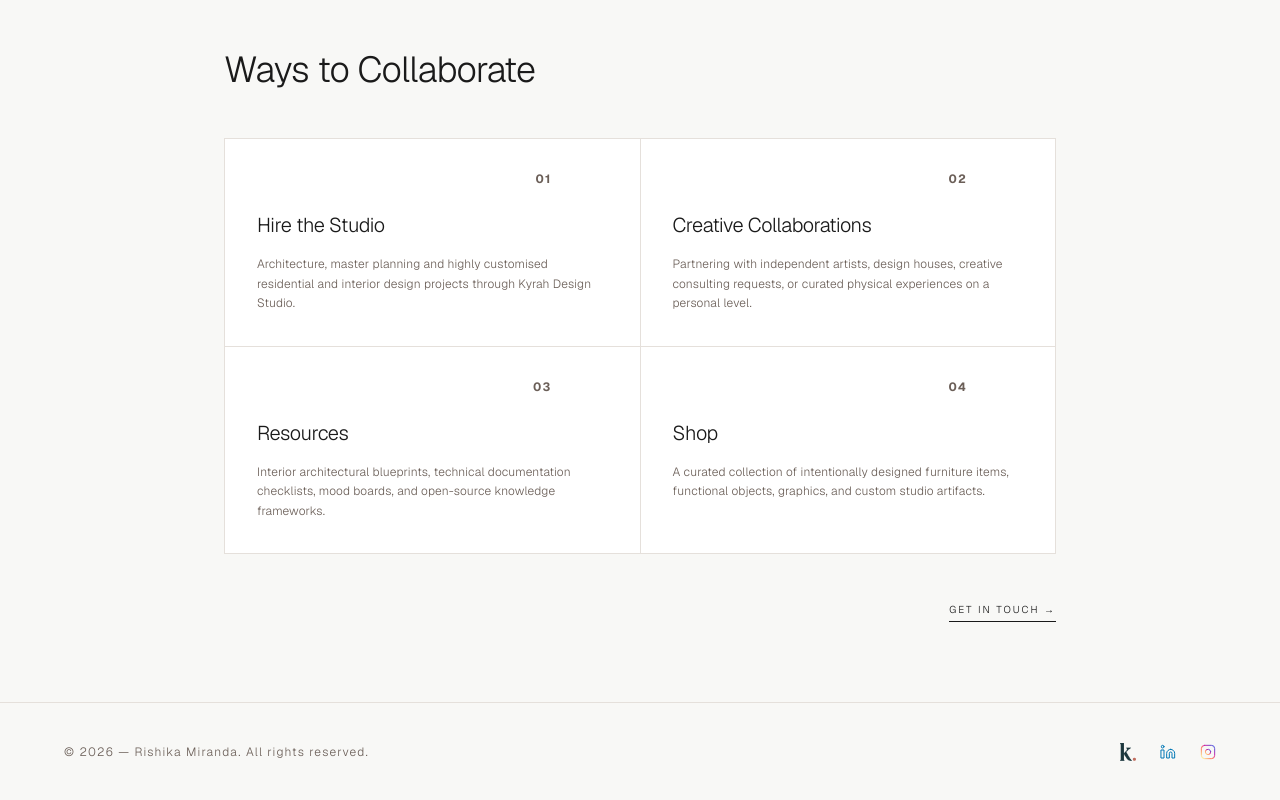
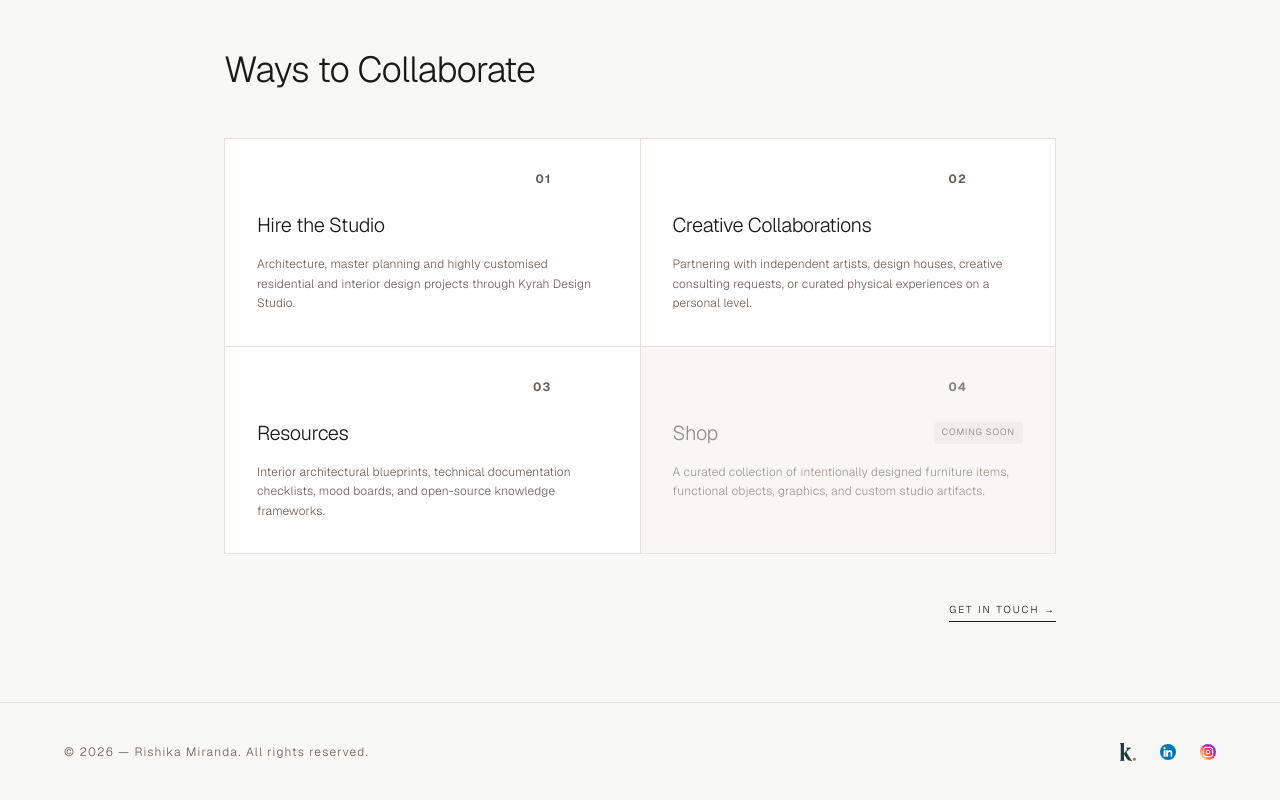
Before and after one commit to rishikamiranda/rishikamiranda, a Next.js app: page /about in a window 1280 px wide. Shown: the part 1298-2098 px from the top of the page. Built offline with nearby package versions, Linux system fonts and the light colour scheme.

Commit message:
final touches

```diff
--- a/src/app/about/page.tsx
+++ b/src/app/about/page.tsx
@@ -31,7 +31,7 @@ export default function AboutPage() {
           </p>
 
           <p>
-            Over the past five years, my practice has evolved around a hands-on approach to spatial coordination, deep material exploration, and structural execution. I bridge the gap between abstract design vision and physical reality by working closely on-site alongside master craftsmen, contractors, and technical vendors.
+            Over a decade into this journey, my practice has evolved around a hands-on approach to spatial coordination, deep material exploration, and structural execution. I bridge the gap between abstract design vision and physical reality by working closely on-site alongside master craftsmen, contractors, and technical vendors.
           </p>
 
           <p>
@@ -107,9 +107,12 @@ export default function AboutPage() {
         <span className="step-line w-10 group-hover:w-16 transition-all duration-300" />
       </div>
       <h3 className="text-xl font-light text-[#1a1a1a] mb-4">
-              <a href="https://kyrah.in"
+        <a
+          href="https://kyrah.in"
           target="_blank"
-                  rel="noopener noreferrer">
+          rel="noopener noreferrer"
+          className="hover:underline"
+        >
           Hire the Studio
         </a>
       </h3>
@@ -124,7 +127,11 @@ export default function AboutPage() {
         <span className="text-xs tracking-widest uppercase text-[#6b5f58] font-bold">02</span>
         <span className="step-line w-10 group-hover:w-16 transition-all duration-300" />
       </div>
-            <h3 className="text-xl font-light text-[#1a1a1a] mb-4">Creative Collaborations</h3>
+      <h3 className="text-xl font-light text-[#1a1a1a] mb-4">
+        <Link href="/contact" className="hover:underline">
+          Creative Collaborations
+        </Link>
+      </h3>
       <p className="text-xs leading-relaxed text-[#6b5f58]">
         Partnering with independent artists, design houses, creative consulting requests, or curated physical experiences on a personal level.
       </p>
@@ -136,20 +143,31 @@ export default function AboutPage() {
         <span className="text-xs tracking-widest uppercase text-[#6b5f58] font-bold">03</span>
         <span className="step-line w-10 group-hover:w-16 transition-all duration-300" />
       </div>
-            <h3 className="text-xl font-light text-[#1a1a1a] mb-4">Resources</h3>
+      <h3 className="text-xl font-light text-[#1a1a1a] mb-4">
+        <Link href="/links" className="hover:underline">
+          Resources
+        </Link>
+      </h3>
       <p className="text-xs leading-relaxed text-[#6b5f58]">
         Interior architectural blueprints, technical documentation checklists, mood boards, and open-source knowledge frameworks.
       </p>
     </div>
 
-          {/* 04. Shop */}
-          <div className="bg-white p-8 group transition-colors duration-300 hover:bg-[#fafafa]">
+    {/* 04. Shop (Disabled) */}
+    <div className="bg-white p-8 group transition-colors duration-300 opacity-75">
       <div className="flex items-center gap-4 mb-6 justify-end">
         <span className="text-xs tracking-widest uppercase text-[#6b5f58] font-bold">04</span>
-              <span className="step-line w-10 group-hover:w-16 transition-all duration-300" />
+        <span className="step-line w-10" />
       </div>
-            <h3 className="text-xl font-light text-[#1a1a1a] mb-4">Shop</h3>
-            <p className="text-xs leading-relaxed text-[#6b5f58]">
+      <div className="flex items-center justify-between mb-4">
+        <h3 className="text-xl font-light text-[#1a1a1a] opacity-60 cursor-not-allowed">
+          Shop
+        </h3>
+        <span className="text-[9px] tracking-widest uppercase bg-[#f5f2ef] text-[#6b5f58] px-2 py-1 rounded">
+          Coming Soon
+        </span>
+      </div>
+      <p className="text-xs leading-relaxed text-[#6b5f58] opacity-80">
         A curated collection of intentionally designed furniture items, functional objects, graphics, and custom studio artifacts.
       </p>
     </div>
--- a/src/components/Hero.tsx
+++ b/src/components/Hero.tsx
@@ -79,7 +79,7 @@ export default function Hero({ images, title, subtitle }: HeroProps) {
                   className="text-white/60 hover:text-white transition-colors"
                   aria-label="LinkedIn"
                 >
-                  <LinkedinIcon size={20} color="currentColor" />
+                  <LinkedinIcon size={20} />
                 </a>
                 <a
                   href="https://www.instagram.com/rishikamiranda/"
@@ -88,7 +88,7 @@ export default function Hero({ images, title, subtitle }: HeroProps) {
                   className="text-white/60 hover:text-white transition-colors"
                   aria-label="Instagram"
                 >
-                  <InstagramIcon size={20} color="currentColor" />
+                  <InstagramIcon size={20} />
                 </a>
               </div>
             </div>
--- a/src/components/icons/InstagramIcon.tsx
+++ b/src/components/icons/InstagramIcon.tsx
@@ -3,11 +3,11 @@ import { cn } from '@/lib/utils';
 export interface IconProps {
   className?: string;
   size?: number;
-  color?: string;
+  iconColor?: string;
 }
 
-export function InstagramIcon({ className, size = 18, color }: IconProps) {
-  const gradientId = 'instagram-brand-gradient';
+export function InstagramIcon({ className, size = 24, iconColor = '#FFFFFF' }: IconProps) {
+  const gradientId = 'instagram-bg-gradient';
 
   return (
     <svg
@@ -16,11 +16,7 @@ export function InstagramIcon({ className, size = 18, color }: IconProps) {
       height={size}
       viewBox="0 0 24 24"
       fill="none"
-      stroke={color || `url(#${gradientId})`}
-      strokeWidth="1.5"
-      strokeLinecap="round"
-      strokeLinejoin="round"
-      className={cn(className)}
+      className={cn('rounded-md', className)}
     >
       <defs>
         <linearGradient id={gradientId} x1="0%" y1="100%" x2="100%" y2="0%">
@@ -31,9 +27,16 @@ export function InstagramIcon({ className, size = 18, color }: IconProps) {
           <stop offset="100%" stopColor="#285AEB" />
         </linearGradient>
       </defs>
-      <rect x="2" y="2" width="20" height="20" rx="5" ry="5" />
-      <path d="M16 11.37A4 4 0 1 1 12.63 8 4 4 0 0 1 16 11.37z" />
-      <line x1="17.5" y1="6.5" x2="17.51" y2="6.5" />
+
+      {/* Solid Brand Gradient Background */}
+      <rect width="24" height="24" rx="5" fill={`url(#${gradientId})`} />
+
+      {/* Inner White Icon Outline */}
+      <g stroke={iconColor} strokeWidth="1.5" strokeLinecap="round" strokeLinejoin="round" fill="none">
+        <rect x="5" y="5" width="14" height="14" rx="3.5" ry="3.5" />
+        <path d="M14.8 11.56A2.8 2.8 0 1 1 12.44 9.2 2.8 2.8 0 0 1 14.8 11.56z" />
+        <line x1="15.85" y1="8.15" x2="15.86" y2="8.15" />
+      </g>
     </svg>
   );
 }
--- a/src/components/icons/LinkedinIcon.tsx
+++ b/src/components/icons/LinkedinIcon.tsx
@@ -3,26 +3,31 @@ import { cn } from '@/lib/utils';
 export interface IconProps {
   className?: string;
   size?: number;
-  color?: string;
+  bgColor?: string;
+  iconColor?: string;
 }
 
-export function LinkedinIcon({ className, size = 18, color = '#0077B5' }: IconProps) {
+export function LinkedinIcon({
+  className,
+  size = 24,
+  bgColor = '#0077B5',
+  iconColor = '#FFFFFF',
+}: IconProps) {
   return (
     <svg
       xmlns="http://www.w3.org/2000/svg"
       width={size}
       height={size}
       viewBox="0 0 24 24"
-      fill="none"
-      stroke={color}
-      strokeWidth="1.5"
-      strokeLinecap="round"
-      strokeLinejoin="round"
-      className={cn(className)}
+      className={cn('rounded-md', className)}
     >
-      <path d="M16 8a6 6 0 0 1 6 6v7h-4v-7a2 2 0 0 0-2-2 2 2 0 0 0-2 2v7h-4v-7a6 6 0 0 1 6-6z" />
-      <rect x="2" y="9" width="4" height="12" />
-      <circle cx="4" cy="4" r="2" />
+      {/* Solid LinkedIn Blue Background */}
+      <rect width="24" height="24" rx="5" fill={bgColor} />
+
+      {/* Solid White Logo Fill */}
+      <g fill={iconColor}>
+        <path d="M19 19h-3v-4.74c0-1.42-.56-2.39-1.84-2.39-.98 0-1.56.66-1.81 1.3-.09.23-.12.55-.12.87V19h-3s.04-8.81 0-9.72h3v1.38c.4-.61 1.1-1.49 2.69-1.49 1.96 0 3.43 1.28 3.43 4.04V19zM6.88 8.02h-.02c-1 0-1.65-.68-1.65-1.53 0-.87.67-1.53 1.69-1.53 1.02 0 1.65.66 1.67 1.53 0 .85-.65 1.53-1.69 1.53zM5.38 19h3V9.28h-3V19z" />
+      </g>
     </svg>
   );
 }
--- a/src/components/icons/WebsiteIcon.tsx
+++ b/src/components/icons/WebsiteIcon.tsx
@@ -1,12 +1,45 @@
-import { Globe } from 'lucide-react';
 import { cn } from '@/lib/utils';
 
 export interface IconProps {
   className?: string;
   size?: number;
-  color?: string;
+  bgColor?: string;
+  iconColor?: string;
 }
 
-export function WebsiteIcon({ className, size = 18, color = '#64748B' }: IconProps) {
-  return <Globe className={cn(className)} size={size} color={color} strokeWidth={1.5} />;
+export function WebsiteIcon({
+  className,
+  size = 24,
+  bgColor = '#475569',
+  iconColor = '#FFFFFF',
+}: IconProps) {
+  return (
+    <div
+      className={cn(
+        'inline-flex items-center justify-center rounded-md shrink-0',
+        className
+      )}
+      style={{
+        width: size,
+        height: size,
+        backgroundColor: bgColor,
+      }}
+    >
+      <svg
+        xmlns="http://www.w3.org/2000/svg"
+        width={size * 0.625}
+        height={size * 0.625}
+        viewBox="0 0 24 24"
+        fill="none"
+        stroke={iconColor}
+        strokeWidth="2"
+        strokeLinecap="round"
+        strokeLinejoin="round"
+      >
+        <circle cx="12" cy="12" r="10" />
+        <line x1="2" y1="12" x2="22" y2="12" />
+        <path d="M12 2a15.3 15.3 0 0 1 4 10 15.3 15.3 0 0 1-4 10 15.3 15.3 0 0 1-4-10 15.3 15.3 0 0 1 4-10z" />
+      </svg>
+    </div>
+  );
 }
```
Lines whose indentation alone changed are shown as unchanged.
